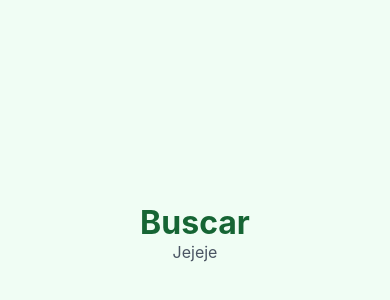
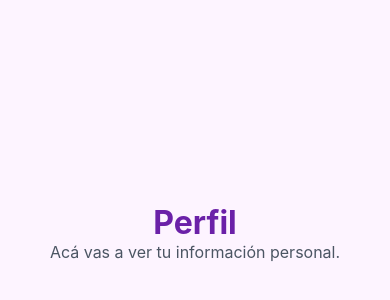
Before and after one commit to SCRAT-IceAge/MiTabsApp, a React Native app: screen / in a window 390 px wide. Shown: the part 190-490 px from the top of the page. Built offline with nearby package versions, Linux system fonts and the light colour scheme.

Commit message:
0.1.2 Quito pantalla 'Buscar', Pongo solo la pantalla 'Perfil'

```diff
--- a/App.tsx
+++ b/App.tsx
@@ -1,6 +1,6 @@
 import React from 'react';
-import BuscarScreen from './src/screens/BuscarScreen';
+import PerfilScreen from './src/screens/PerfilScreen';
 
 export default function App() {
-  return <BuscarScreen />;
+  return <PerfilScreen />;
 }
--- a/src/screens/PerfilScreen.tsx
+++ b/src/screens/PerfilScreen.tsx
@@ -0,0 +1,29 @@
+import React from 'react';
+import { View, Text, StyleSheet } from 'react-native';
+
+export default function PerfilScreen() {
+  return (
+    <View style={styles.container}>
+      <Text style={styles.titulo}>Perfil</Text>
+      <Text style={styles.descripcion}>Acá vas a ver tu información personal.</Text>
+    </View>
+  );
+}
+
+const styles = StyleSheet.create({
+  container: {
+    flex: 1,
+    backgroundColor: '#fdf4ff',
+    alignItems: 'center',
+    justifyContent: 'center',
+  },
+  titulo: {
+    fontSize: 32,
+    fontWeight: 'bold',
+    color: '#6b21a8',
+  },
+  descripcion: {
+    fontSize: 16,
+    color: '#4b5563',
+  },
+});
```
